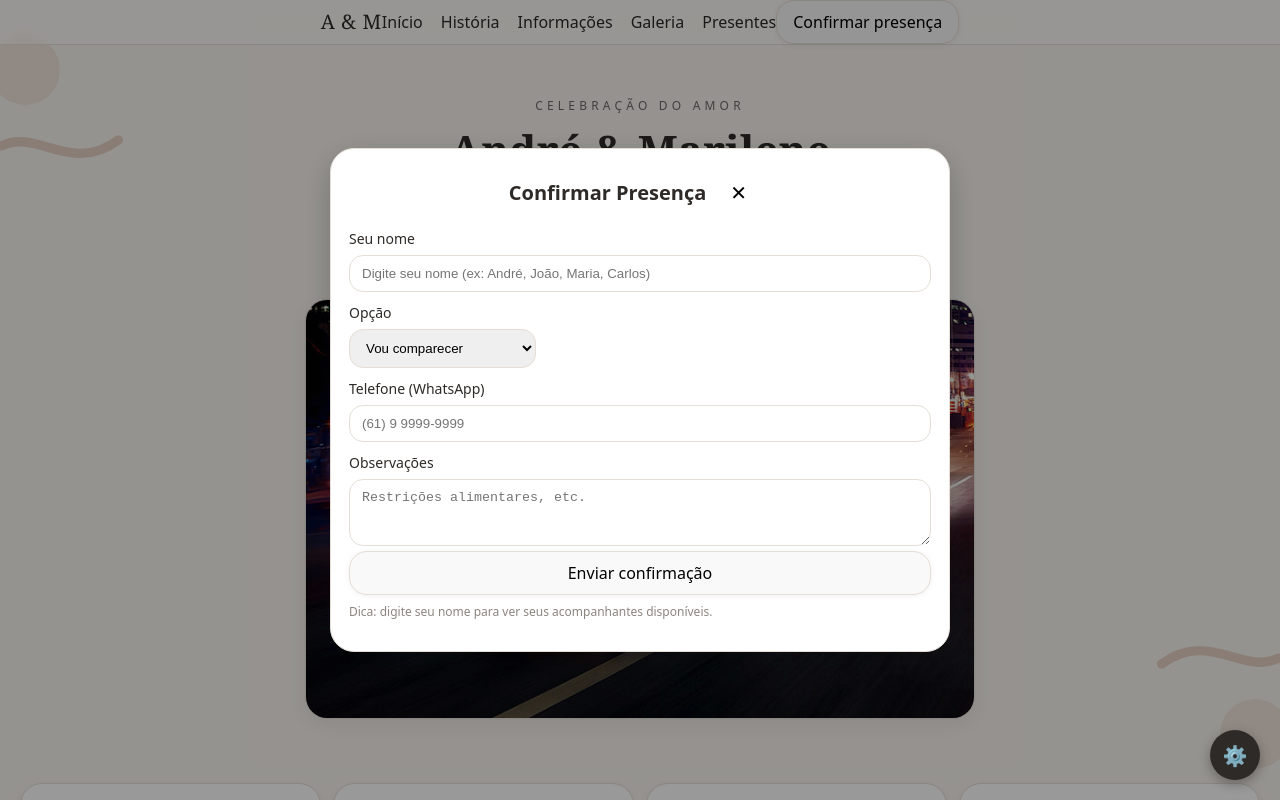
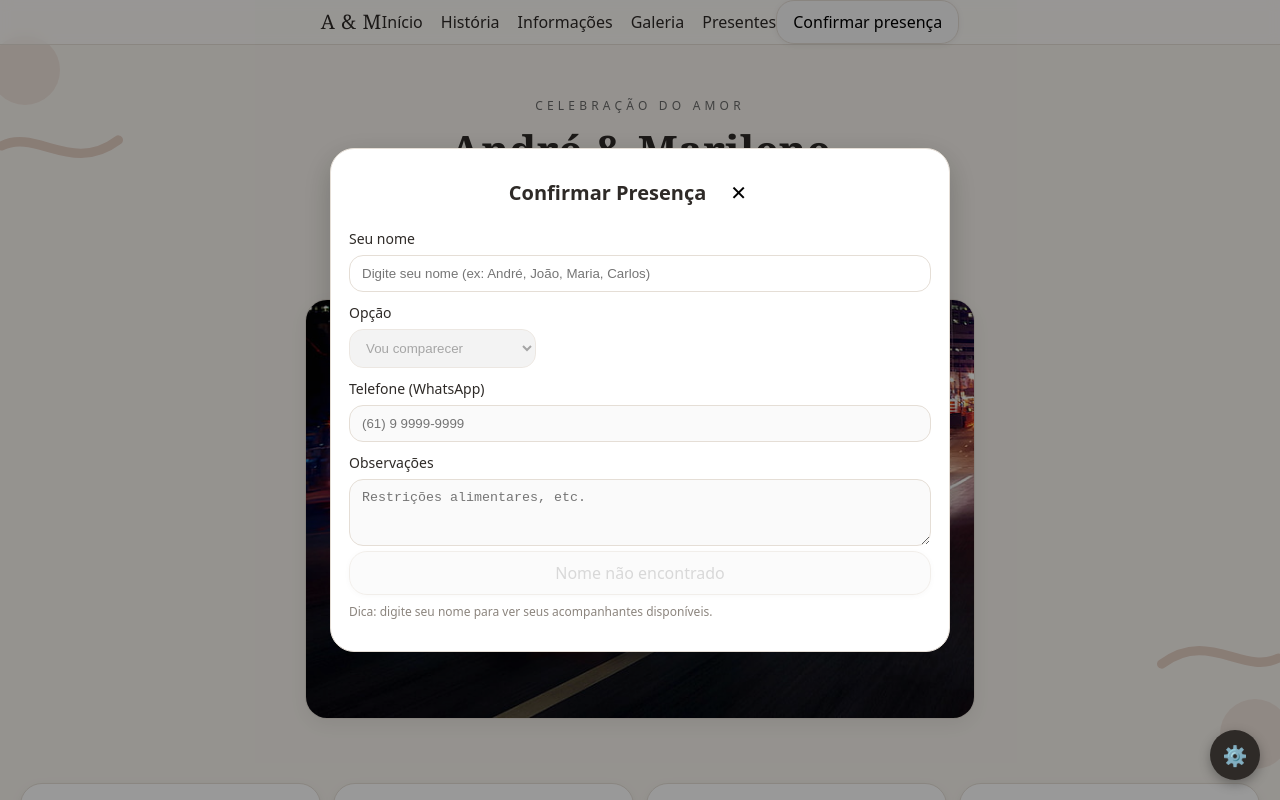
Before and after one commit to lucasst09/am-marriage, a React (Vite) app: page / in a window 1280 px wide. Both pictures are taken after a click on the button "Confirmar presença". Shown: the top 800 px of the page. Built offline with nearby package versions, Linux system fonts and the light colour scheme.

Commit message:
feat: Adiciona validação de nome na lista de convidados no componente WeddingSite. Implementa feedback visual para nomes válidos e inválidos, além de desabilitar campos de entrada e botão de confirmação quando o nome não é encontrado.

```diff
--- a/src/view/WeddingSite.jsx
+++ b/src/view/WeddingSite.jsx
@@ -14,6 +14,7 @@ export default function WeddingSite() {
   const [opcao, setOpcao] = useState("Vou comparecer");
   const [jaConfirmado, setJaConfirmado] = useState(false);
   const [dadosConfirmacaoExistente, setDadosConfirmacaoExistente] = useState(null);
+  const [nomeValido, setNomeValido] = useState(false);
   const firstFieldRef = useRef(null);
 
   const handleNomeChange = (nome) => {
@@ -26,6 +27,7 @@ export default function WeddingSite() {
         const dependentes = pessoas.filter(pessoa => pessoa.tipo === "dependente");
         setDependentesDisponiveis(dependentes);
         setDependentesSelecionados([]);
+        setNomeValido(true);
 
         // Verificar se já existe confirmação
         const confirmacaoExistente = verificarConfirmacaoExistente(nome.toLowerCase());
@@ -53,12 +55,14 @@ export default function WeddingSite() {
         setDependentesSelecionados([]);
         setJaConfirmado(false);
         setDadosConfirmacaoExistente(null);
+        setNomeValido(false);
       }
     } else {
       setDependentesDisponiveis([]);
       setDependentesSelecionados([]);
       setJaConfirmado(false);
       setDadosConfirmacaoExistente(null);
+      setNomeValido(false);
     }
   };
 
@@ -84,6 +88,12 @@ export default function WeddingSite() {
 
     if (jaConfirmado) {
       alert("Você já confirmou sua presença anteriormente!");
+      return;
+    }
+
+    // Validar se o nome está na lista de convidados
+    if (!nomeValido) {
+      alert("Nome não encontrado na lista de convidados. Verifique se digitou corretamente ou entre em contato com os noivos.");
       return;
     }
 
@@ -252,7 +262,7 @@ export default function WeddingSite() {
                     fontSize: '14px',
                     marginBottom: '16px'
                   }}>
-                    ✅ Você já confirmou sua presença! Os dados abaixo são apenas para visualização.
+                    ✅ Você já confirmou sua presença anteriormente! Os dados abaixo são apenas para visualização.
                   </div>
                 )}
 
@@ -266,8 +276,39 @@ export default function WeddingSite() {
                       onChange={(e) => handleNomeChange(e.target.value)}
                       required
                       disabled={jaConfirmado}
+                      style={{
+                        borderColor: nomeConvidado.trim() && !nomeValido ? '#dc3545' : undefined
+                      }}
                     />
                   </label>
+
+                  {nomeConvidado.trim() && !nomeValido && (
+                    <div style={{
+                      padding: '12px',
+                      backgroundColor: '#F8D7DA',
+                      border: '1px solid #F5C6CB',
+                      borderRadius: '8px',
+                      color: '#721C24',
+                      fontSize: '14px',
+                      marginTop: '8px'
+                    }}>
+                      ❌ Nome não encontrado na lista de convidados. Verifique se digitou corretamente ou entre em contato com os noivos.
+                    </div>
+                  )}
+
+                  {nomeValido && (
+                    <div style={{
+                      padding: '12px',
+                      backgroundColor: '#D4EDDA',
+                      border: '1px solid #C3E6CB',
+                      borderRadius: '8px',
+                      color: '#155724',
+                      fontSize: '14px',
+                      marginTop: '8px'
+                    }}>
+                      ✅ Nome encontrado! {dependentesDisponiveis.length > 0 ? 'Selecione seus acompanhantes abaixo.' : 'Você pode confirmar sua presença.'}
+                    </div>
+                  )}
 
                   {dependentesDisponiveis.length > 0 && (
                     <div className="lbl">
@@ -319,27 +360,13 @@ export default function WeddingSite() {
                     </div>
                   )}
 
-                  {nomeConvidado.trim() && dependentesDisponiveis.length === 0 && !jaConfirmado && (
-                    <div style={{
-                      padding: '12px',
-                      backgroundColor: '#FFF3CD',
-                      border: '1px solid #FFEAA7',
-                      borderRadius: '8px',
-                      color: '#856404',
-                      fontSize: '14px',
-                      marginTop: '8px'
-                    }}>
-                      Nome não encontrado na lista de convidados. Verifique se digitou corretamente.
-                    </div>
-                  )}
-
                   <div className="row gap">
                     <label className="lbl">Opção
                       <select
                         className="inp"
                         value={opcao}
                         onChange={(e) => setOpcao(e.target.value)}
-                        disabled={jaConfirmado}
+                        disabled={jaConfirmado || !nomeValido}
                       >
                         <option>Vou comparecer</option>
                         <option>Não poderei</option>
@@ -352,7 +379,7 @@ export default function WeddingSite() {
                       placeholder="(61) 9 9999-9999"
                       value={telefone}
                       onChange={(e) => setTelefone(e.target.value)}
-                      disabled={jaConfirmado}
+                      disabled={jaConfirmado || !nomeValido}
                     />
                   </label>
                   <label className="lbl">Observações
@@ -362,19 +389,19 @@ export default function WeddingSite() {
                       placeholder="Restrições alimentares, etc."
                       value={observacoes}
                       onChange={(e) => setObservacoes(e.target.value)}
-                      disabled={jaConfirmado}
+                      disabled={jaConfirmado || !nomeValido}
                     />
                   </label>
                   <button
                     className="btn full"
                     type="submit"
-                    disabled={jaConfirmado}
+                    disabled={jaConfirmado || !nomeValido}
                     style={{
-                      opacity: jaConfirmado ? 0.5 : 1,
-                      cursor: jaConfirmado ? 'not-allowed' : 'pointer'
+                      opacity: (jaConfirmado || !nomeValido) ? 0.5 : 1,
+                      cursor: (jaConfirmado || !nomeValido) ? 'not-allowed' : 'pointer'
                     }}
                   >
-                    {jaConfirmado ? 'Já confirmado' : 'Enviar confirmação'}
+                    {jaConfirmado ? 'Já confirmado' : !nomeValido ? 'Nome não encontrado' : 'Enviar confirmação'}
                   </button>
                   <p className="hint">Dica: digite seu nome para ver seus acompanhantes disponíveis.</p>
                 </form>
```
